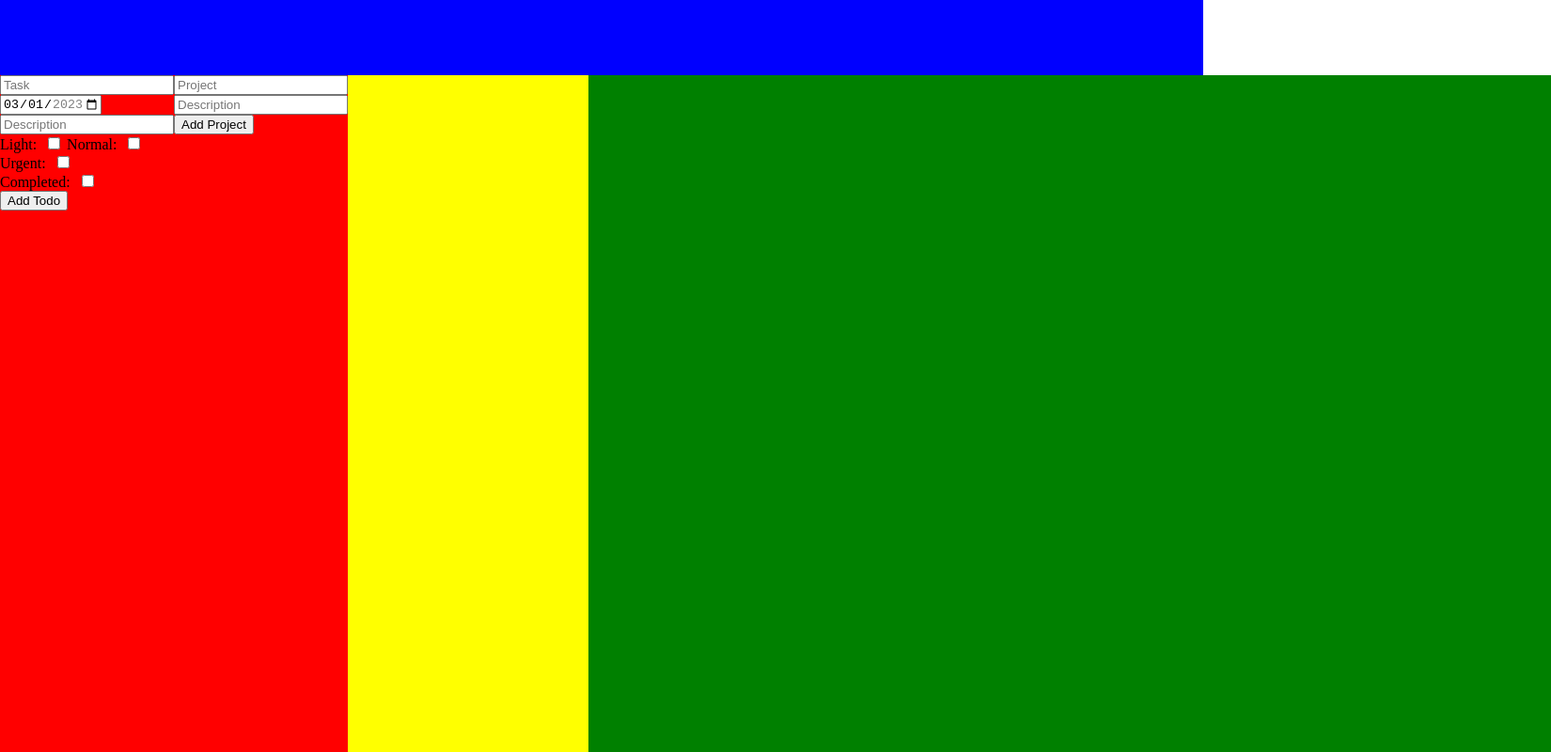
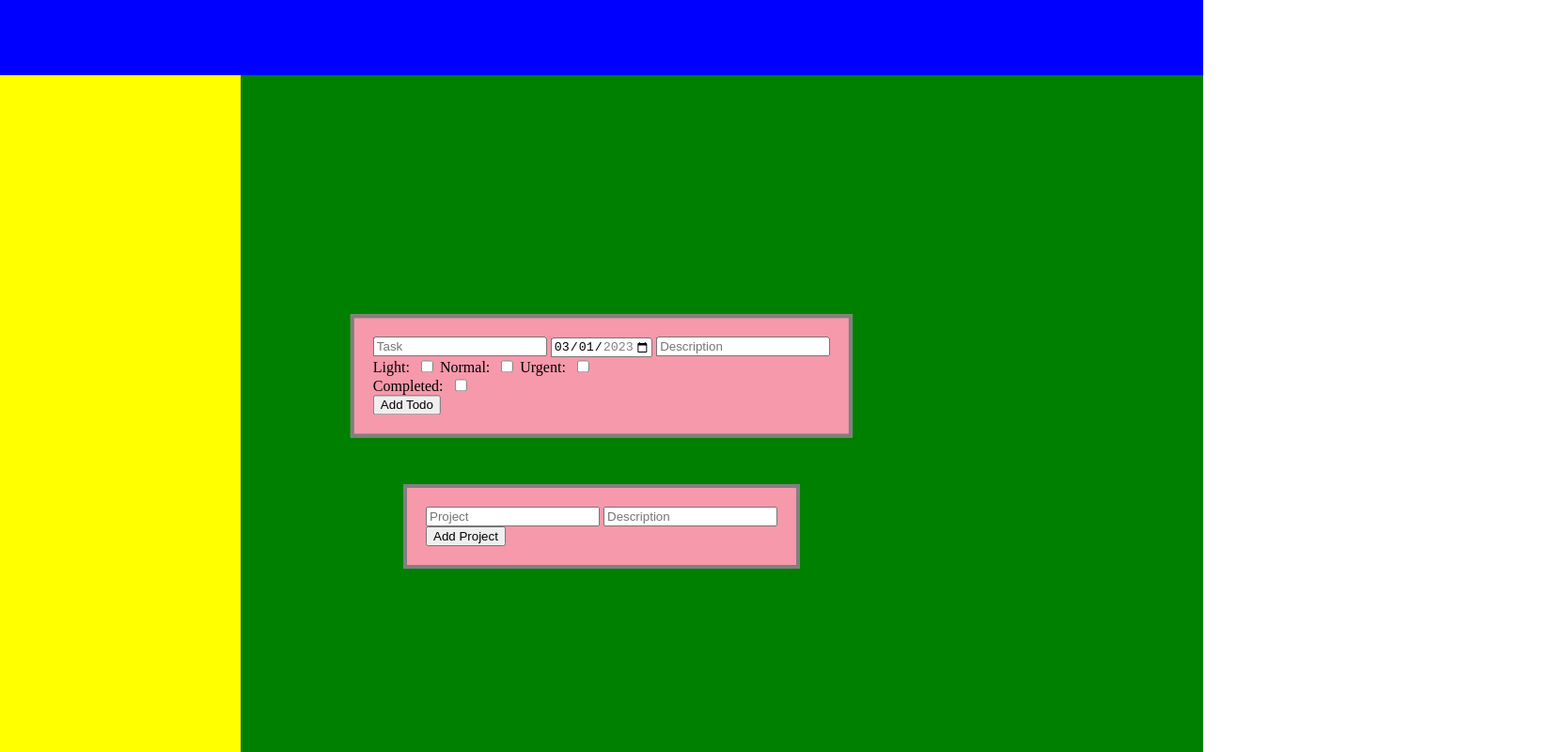
Before and after one commit to SwartzJonah/Todo-List, a website built with webpack: page dist/index.html in a window 1280 px wide. Shown: the whole page at 94% size, 1650 px wide, since content can reach past the window. Built offline with nearby package versions, Linux system fonts and the light colour scheme.

Commit message:
slight styling for forms for visibility

```diff
--- a/dist/index.html
+++ b/dist/index.html
@@ -10,7 +10,7 @@
 </head>
 <body>
     <div id="header"></div>
-    <div id="content">
+
     <div id="todopopup">
         <!--Form for todo's -->
         <form id="todoform" action="" method="get">
@@ -41,6 +41,7 @@
             <button type="submit" form="projectform" id="projectsubmitBtn">Add Project</button>
         </form>
     </div>
+    <div id="content">
         <div id="sidebar"></div>
         <div id="display"></div>
     </div>
--- a/dist/style.css
+++ b/dist/style.css
@@ -26,3 +26,23 @@ body{
     background-color: green;
     min-width: 80vw;
 }
+
+#todopopup{
+    left: 50%;
+    top: 50%;
+    transform: translate(-50%, -50%);
+    position: absolute;
+    background-color: #F699AB;
+    padding: 20px;
+    border: 4px solid gray;
+}
+
+#projectpopup{
+    left: 50%;
+    top: 70%;
+    transform: translate(-50%, -50%);
+    position: absolute;
+    background-color: #F699AB;
+    padding: 20px;
+    border: 4px solid gray;
+}
```
Lines whose indentation alone changed are shown as unchanged.
